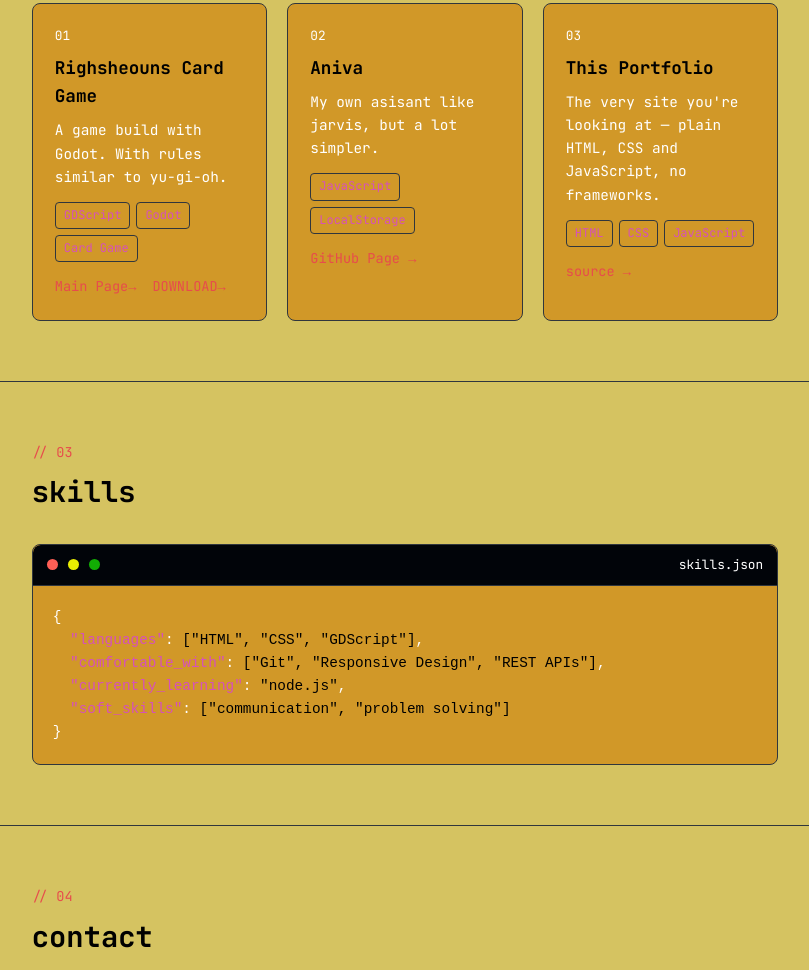
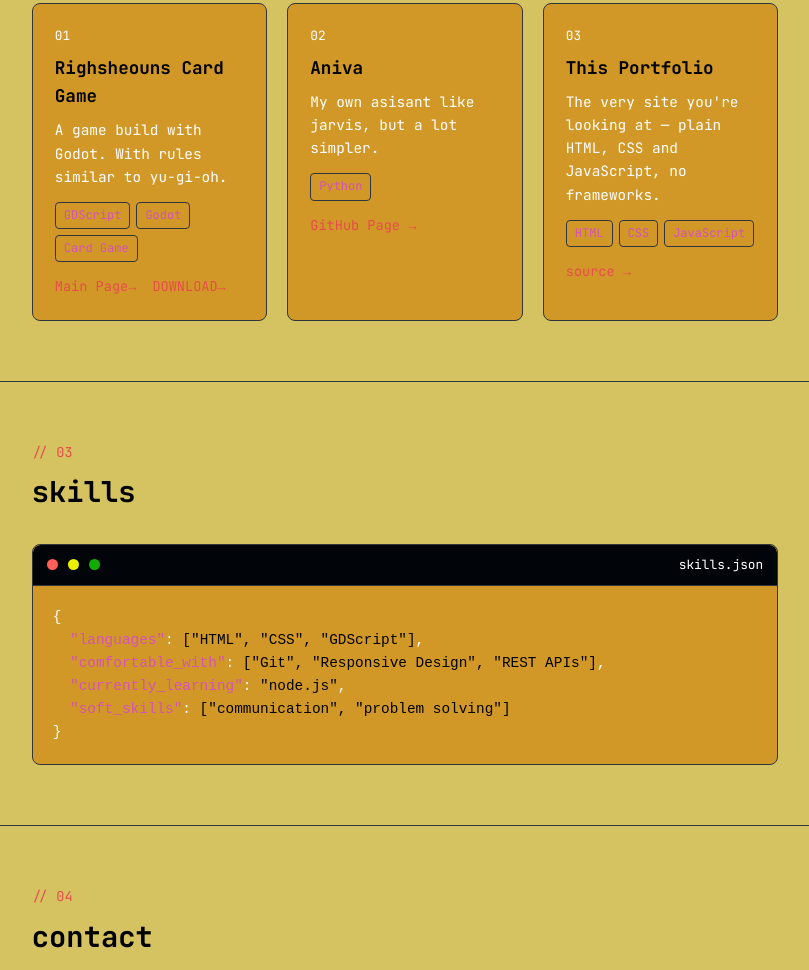
Before and after one commit to rgrjm/ToYoWare, a plain HTML site: page index.html in a window 1280 px wide. Shown: the part 1203-2173 px from the top of the page, without its empty margins (235-1044 px from the left). Drawn offline with Linux system fonts and the light colour scheme.

Commit message:
Update index.html

```diff
--- a/index.html
+++ b/index.html
@@ -123,7 +123,7 @@
           My own asisant like jarvis, but a lot simpler.
         </p>
         <div class="card__tags">
-          <span>JavaScript</span><span>LocalStorage</span>
+          <span>Python</span>
         </div>
         <div class="card__links">
           <a href="https://github.com/rgrjm/Aniva/tree/main">GitHub Page →</a>
```
